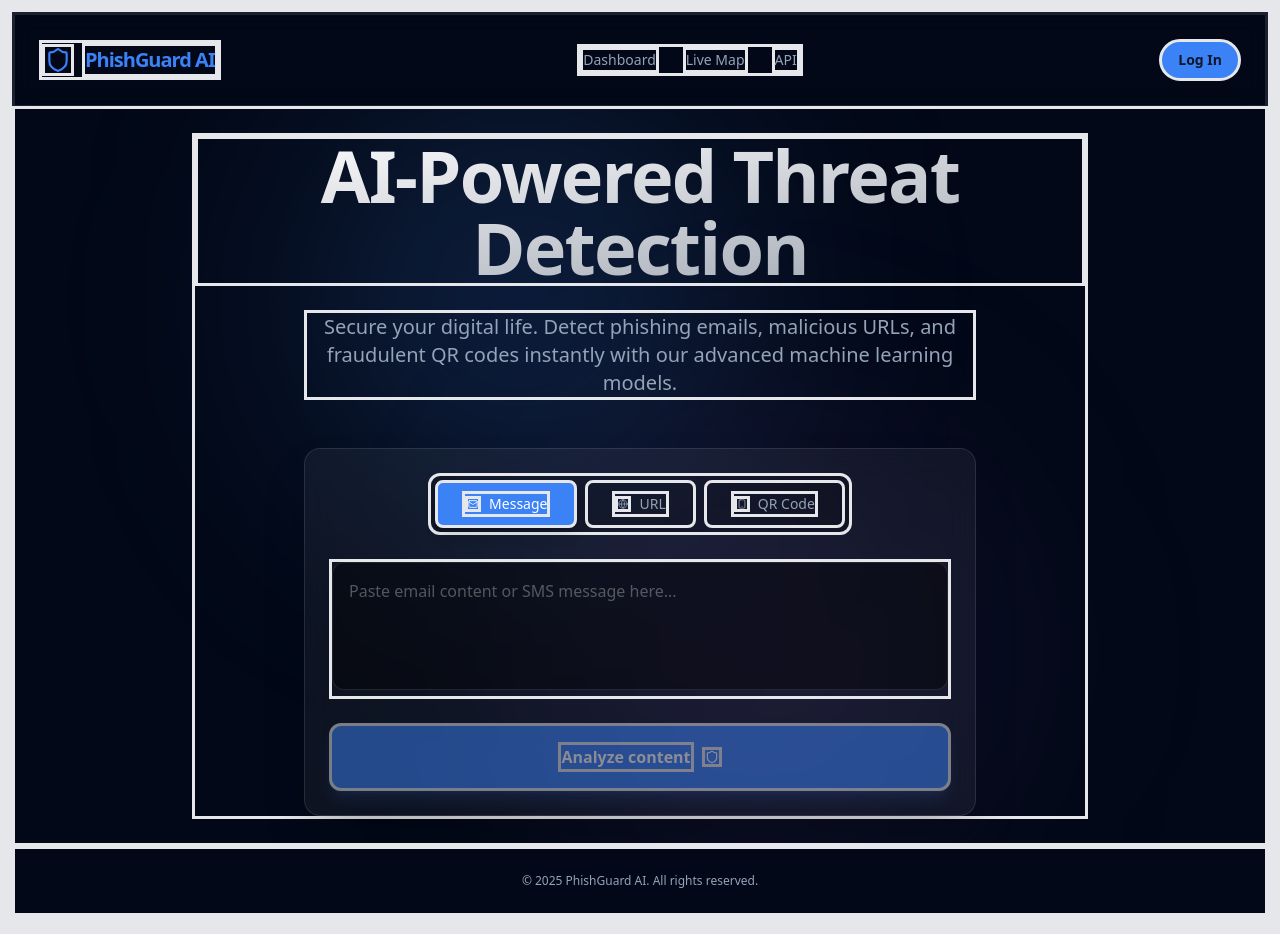
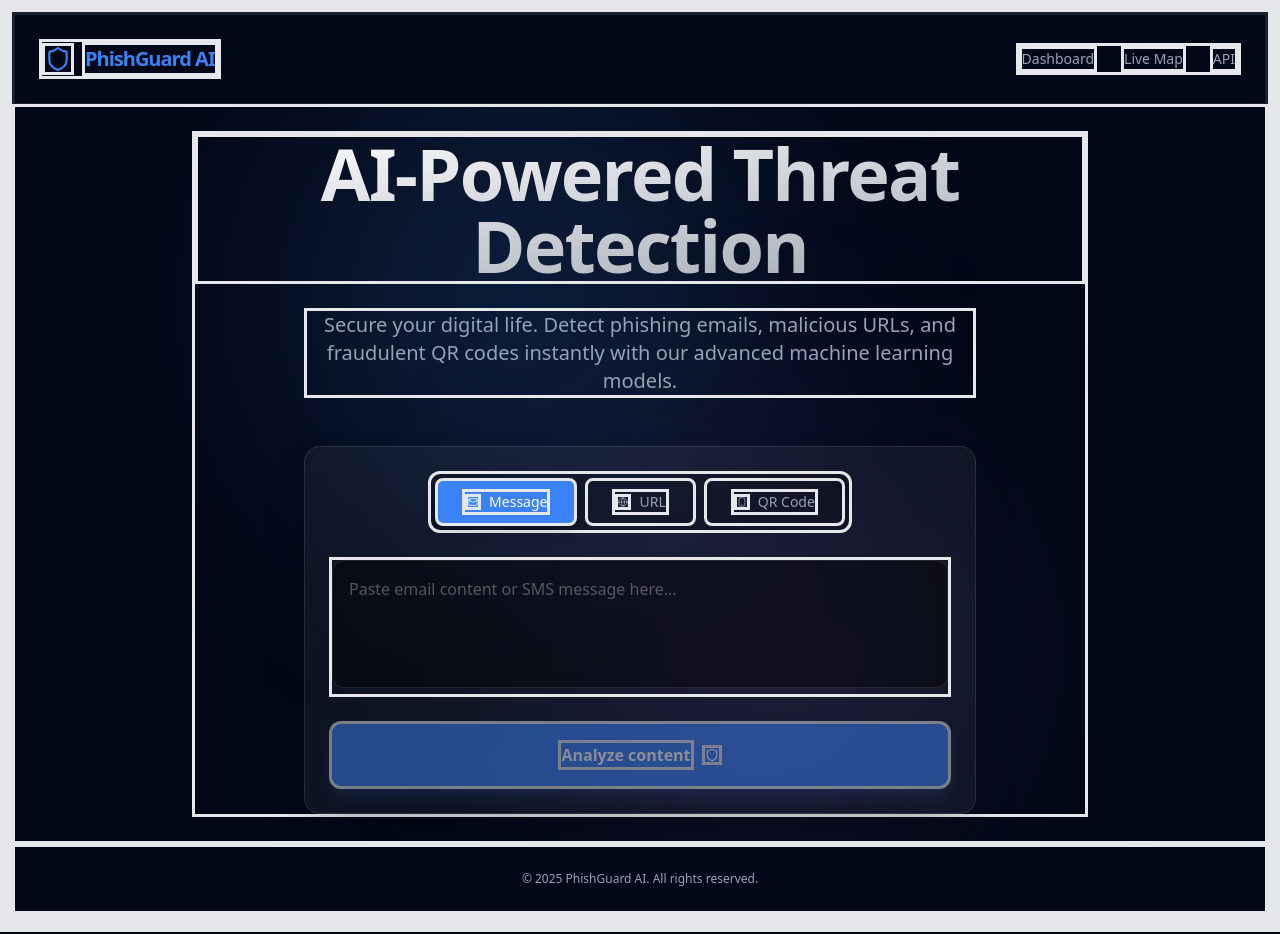
Before and after one commit to chaitu4765/Ai-scam-detector-, a React app in the folder frontend/: page / in a window 1280 px wide. Built offline with nearby package versions, Linux system fonts and the light colour scheme; the HTML template or start-up script is replaced by a standard one.

Commit message:
Remove login option from navbar

```diff
--- a/frontend/src/App.jsx
+++ b/frontend/src/App.jsx
@@ -73,9 +73,6 @@ function App() {
           <a href="#" className="hover:text-primary transition-colors">Live Map</a>
           <a href="#" className="hover:text-primary transition-colors">API</a>
         </div>
-        <button className="bg-primary hover:bg-primary/90 text-primary-foreground px-4 py-2 rounded-full text-sm font-bold transition-transform hover:scale-105">
-          Log In
-        </button>
       </nav>
 
       {/* Hero Section */}
```
